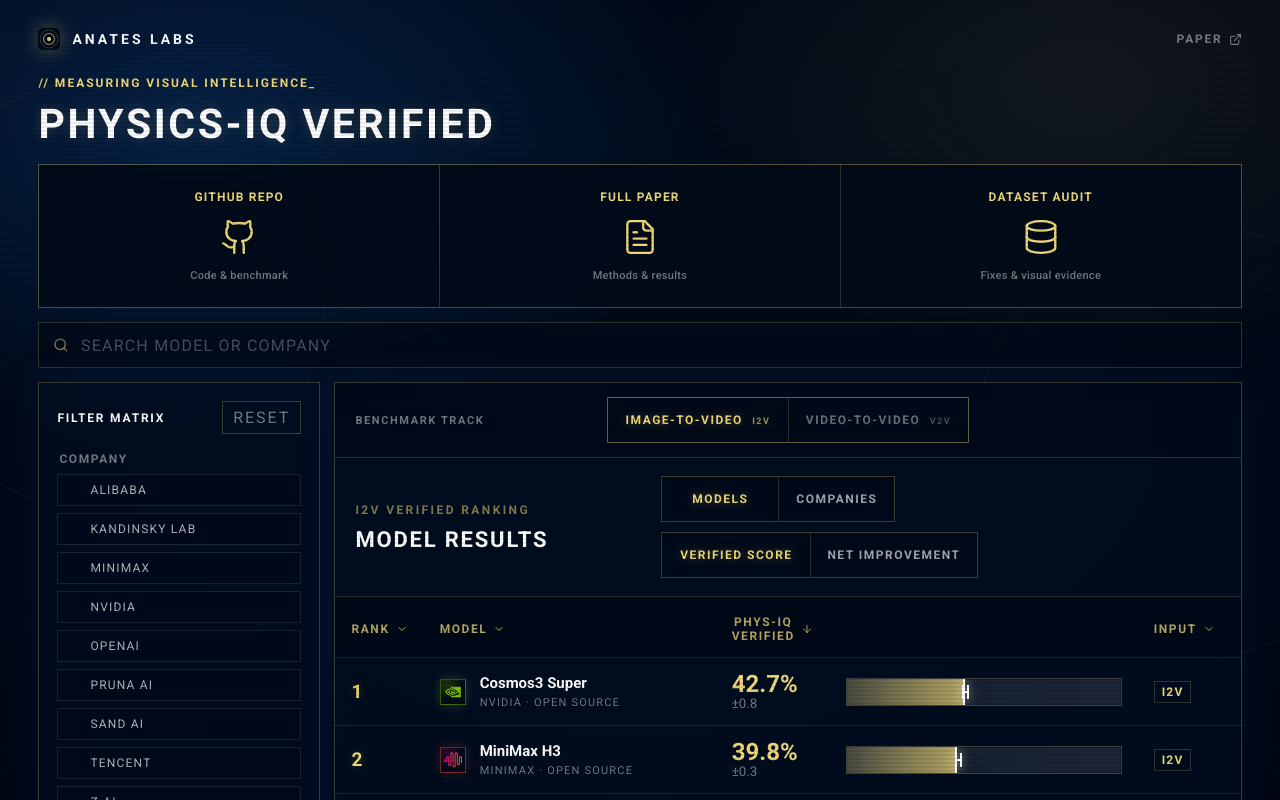
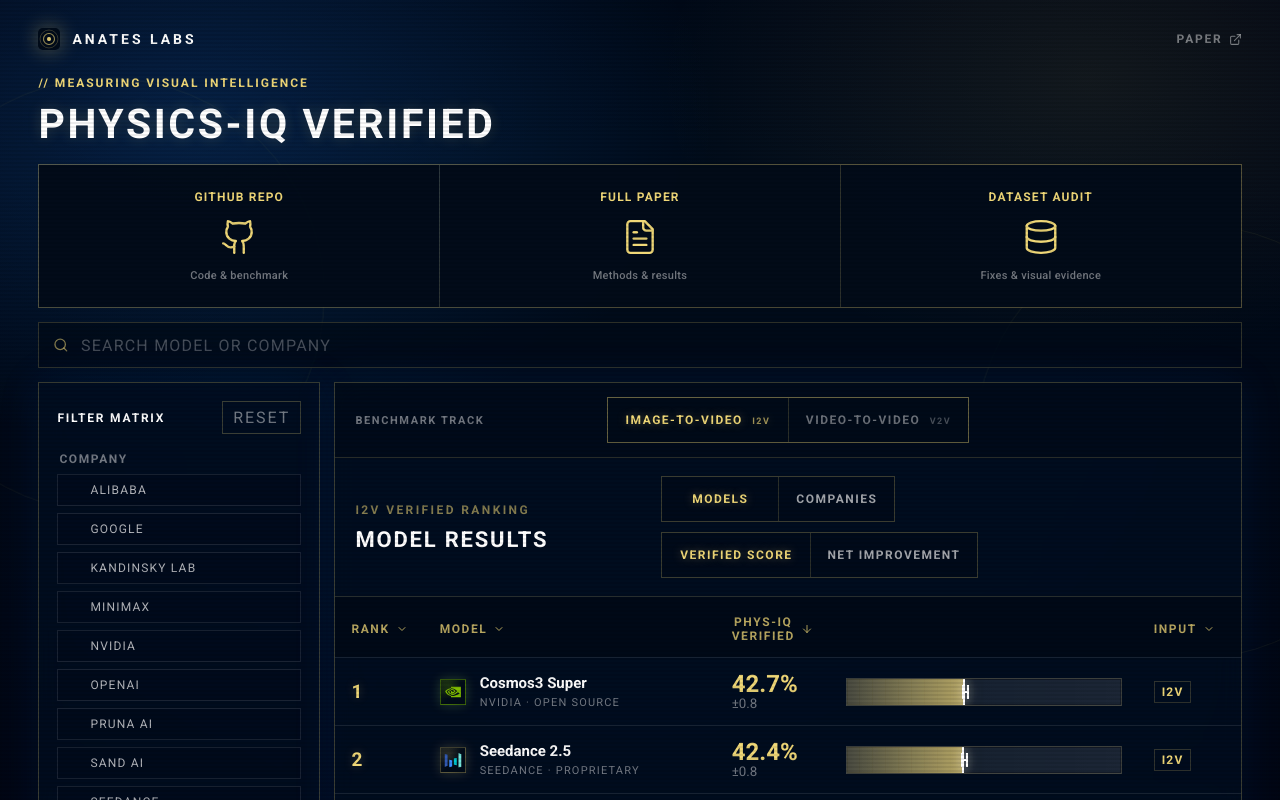
Before and after one commit to tuliti/mariana, a Next.js app: page / in a window 1280 px wide. Shown: the top 800 px of the page. Built offline with nearby package versions, Linux system fonts and the light colour scheme.

Commit message:
Add Google and Seedance benchmark results

```diff
--- a/app/page.tsx
+++ b/app/page.tsx
@@ -234,7 +234,12 @@
     price: 0.722,
     llmCost: 0.101,
     costBasis: "$3.25/GPU-hour, 4 GPUs, 3 min 20 sec per generation"
-  }
+  },
+  { submissionId: "gemini-omni-flash-preview-i2v-bpp", label: "Gemini Omni Flash Preview", text: true, v2v: false, i2v: true, size: "n.d.", fps: 24, resolution: "1280x720", seedControl: false, price: 0.60816, llmCost: 0.000506, costBasis: "$17.50/M output tokens; $1.50/M input tokens; measured token accounting" },
+  { submissionId: "gemini-omni-11-flash-i2v-bpp", label: "Gemini Omni 1.1 Flash", text: true, v2v: false, i2v: true, size: "n.d.", fps: 24, resolution: "1280x720", seedControl: false, price: 0.60816, llmCost: 0.000506, costBasis: "$17.50/M output tokens; $1.50/M input tokens; measured token accounting" },
+  { submissionId: "veo-31-fast-i2v-bpp", label: "Veo 3.1 Fast", text: true, v2v: false, i2v: true, size: "n.d.", fps: 24, resolution: "1280x720", seedControl: false, price: 0.60, costBasis: "$0.60/video reported benchmark cost; GPU/provider runtime inputs not supplied" },
+  { submissionId: "veo-31-lite-i2v-bpp", label: "Veo 3.1 Lite", text: true, v2v: false, i2v: true, size: "n.d.", fps: 24, resolution: "1280x720", seedControl: false, price: 0.30, costBasis: "$0.30/video reported benchmark cost; GPU/provider runtime inputs not supplied" },
+  { submissionId: "seedance-25-i2v-bpp", label: "Seedance 2.5", text: true, v2v: false, i2v: true, size: "n.d.", fps: 24, resolution: "n.d.", seedControl: false, price: 2.838, costBasis: "≈$2.838/video reported benchmark cost for 5 s; GPU/provider runtime inputs not supplied" }
 ];
 
 function formatScore(value: number) {
@@ -1070,6 +1075,7 @@
     "pruna ai": "/icons/pruna-ai.svg",
     "nvidia": "/icons/nvidia.svg",
     "google": "/icons/google.svg",
+    "seedance": "/icons/seedance.webp",
     "sand ai": "/icons/sand-ai.png",
     "magi": "/icons/magi.png",
     "minimax": "/icons/minimax.svg",
--- a/data/submissions.ts
+++ b/data/submissions.ts
@@ -338,5 +338,53 @@
       ws: { mean: 31.91, std: 1.63 },
       mse: { mean: 22.29, std: 0.54 }
     }
+  },
+  {
+    id: "seedance-25-i2v-bpp",
+    model: "Seedance 2.5",
+    modelIdentifier: "bytedance/seedance-2.5/us/image-to-video",
+    sourceUrl: "https://fal.ai/models/bytedance/seedance-2.5/us/image-to-video",
+    inputType: "i2v",
+    protocol: "BPP",
+    dateAdded: "2026-09-28",
+    company: "Seedance",
+    availability: "Proprietary",
+    llmSupported: "Yes",
+    runs: [42.35, 42.92, 43.05, 41.38],
+    metrics: { physIq: { mean: 42.43, std: 0.76 }, sp: { mean: 57.16, std: 0.70 }, st: { mean: 28.50, std: 1.26 }, ws: { mean: 42.69, std: 0.90 }, mse: { mean: 41.34, std: 1.01 } }
+  },
+  {
+    id: "gemini-omni-11-flash-i2v-bpp",
+    model: "Gemini Omni 1.1 Flash",
+    modelIdentifier: "Gemini Omni 1.1 Flash",
+    sourceUrl: "https://ai.google.dev/gemini-api/docs",
+    inputType: "i2v", protocol: "BPP", dateAdded: "2026-09-28", company: "Google", availability: "Proprietary", llmSupported: "Yes",
+    metrics: { physIq: { mean: 35.34, std: 0.44 }, sp: { mean: 56.14, std: 0.69 }, st: { mean: 18.41, std: 0.46 }, ws: { mean: 36.66, std: 0.85 }, mse: { mean: 30.14, std: 0.27 } }
+  },
+  {
+    id: "gemini-omni-flash-preview-i2v-bpp",
+    model: "Gemini Omni Flash",
+    modelIdentifier: "Gemini Omni Flash Preview",
+    sourceUrl: "https://ai.google.dev/gemini-api/docs",
+    inputType: "i2v", protocol: "BPP", dateAdded: "2026-09-28", company: "Google", availability: "Proprietary", llmSupported: "Yes",
+    runs: [33.29, 33.13, 33.49, 33.54],
+    metrics: { physIq: { mean: 33.36, std: 0.19 }, sp: { mean: 53.85, std: 0.59 }, st: { mean: 18.06, std: 1.34 }, ws: { mean: 33.34, std: 0.22 }, mse: { mean: 28.20, std: 0.37 } }
+  },
+  {
+    id: "veo-31-lite-i2v-bpp",
+    model: "Veo 3.1 Lite",
+    modelIdentifier: "Veo 3.1 Lite",
+    sourceUrl: "https://deepmind.google/models/veo/",
+    inputType: "i2v", protocol: "BPP", dateAdded: "2026-09-28", company: "Google", availability: "Proprietary", llmSupported: "Yes",
+    metrics: { physIq: { mean: 31.83, std: 0.32 }, sp: { mean: 49.14, std: 0.50 }, st: { mean: 16.13, std: 0.56 }, ws: { mean: 31.89, std: 0.26 }, mse: { mean: 30.15, std: 0.40 } }
+  },
+  {
+    id: "veo-31-fast-i2v-bpp",
+    model: "Veo 3.1 Fast",
+    modelIdentifier: "Veo 3.1 Fast",
+    sourceUrl: "https://deepmind.google/models/veo/",
+    inputType: "i2v", protocol: "BPP", dateAdded: "2026-09-28", company: "Google", availability: "Proprietary", llmSupported: "Yes",
+    runs: [29.90, 29.38, 29.88, 30.67],
+    metrics: { physIq: { mean: 29.96, std: 0.53 }, sp: { mean: 46.70, std: 0.81 }, st: { mean: 15.95, std: 0.80 }, ws: { mean: 29.37, std: 0.48 }, mse: { mean: 27.83, std: 0.50 } }
   }
 ];
```
Also changed, not shown: public/icons/seedance.webp (added), 1 other file (tests, documents, lock files or other folders).
